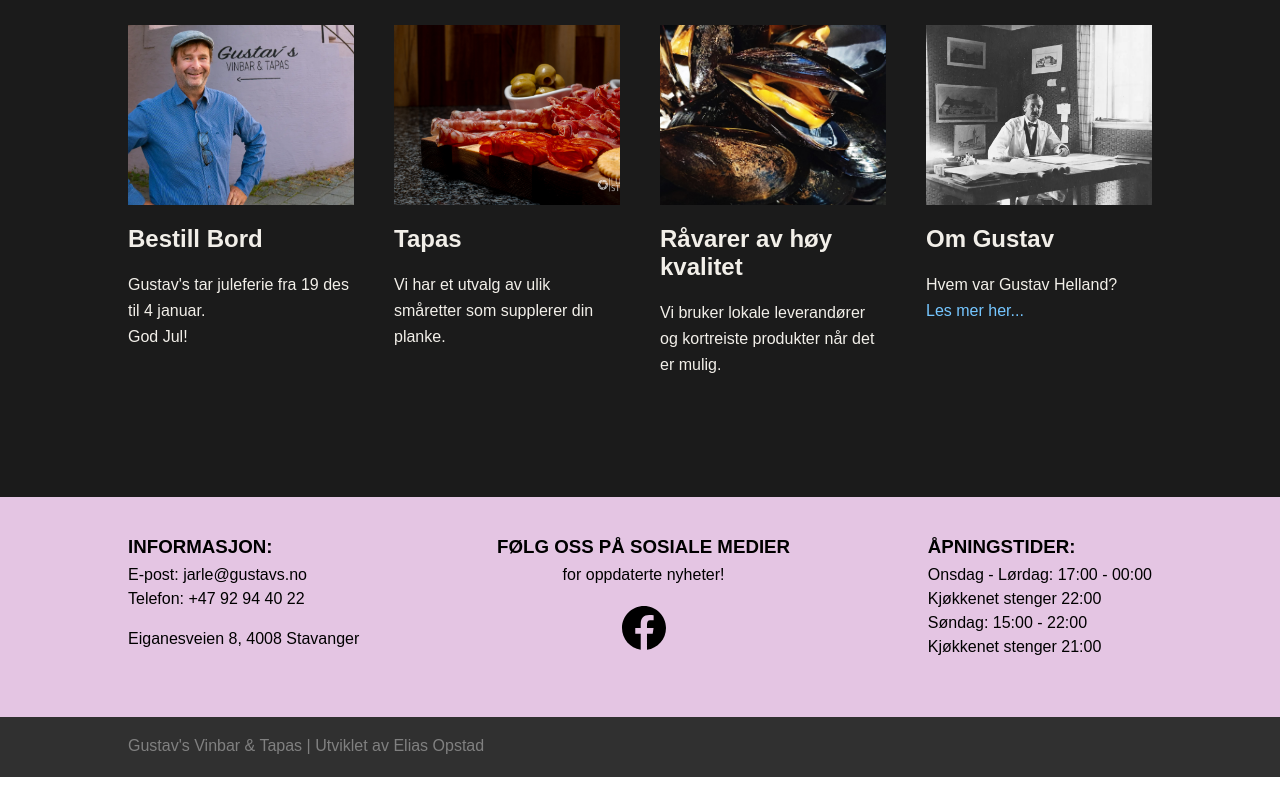
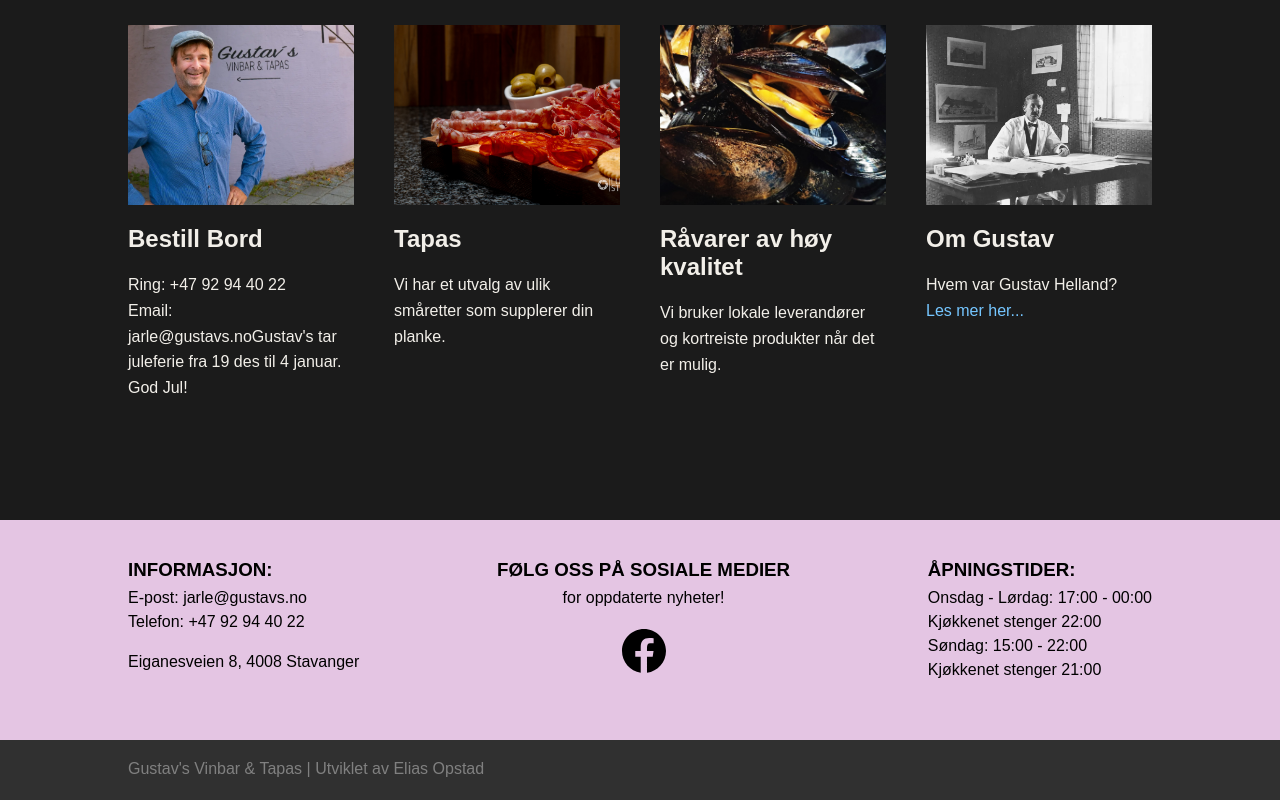
Before and after one commit to EliasOpstad/gustavs, a React (Create React App) app: page / in a window 1280 px wide. Shown: the part 1097-1897 px from the top of the page. Before the commit the page ends 1874 px from the top, so only its background shows below. Built offline with nearby package versions, Linux system fonts and the light colour scheme.

Commit message:
Updated the contact information related to opening hours

```diff
--- a/src/CommonComponents/ImageRow.tsx
+++ b/src/CommonComponents/ImageRow.tsx
@@ -54,6 +54,8 @@ export const ImageRow = () => {
           <Bilde src={bestillBord} />
           <Title>Bestill Bord</Title>
           <Description>
+            Ring: {PHONE} <br />
+            Email: {EMAIL}
             Gustav's tar juleferie fra 19 des til 4 januar. <br/> God Jul!
           </Description>
         </Element>
```
